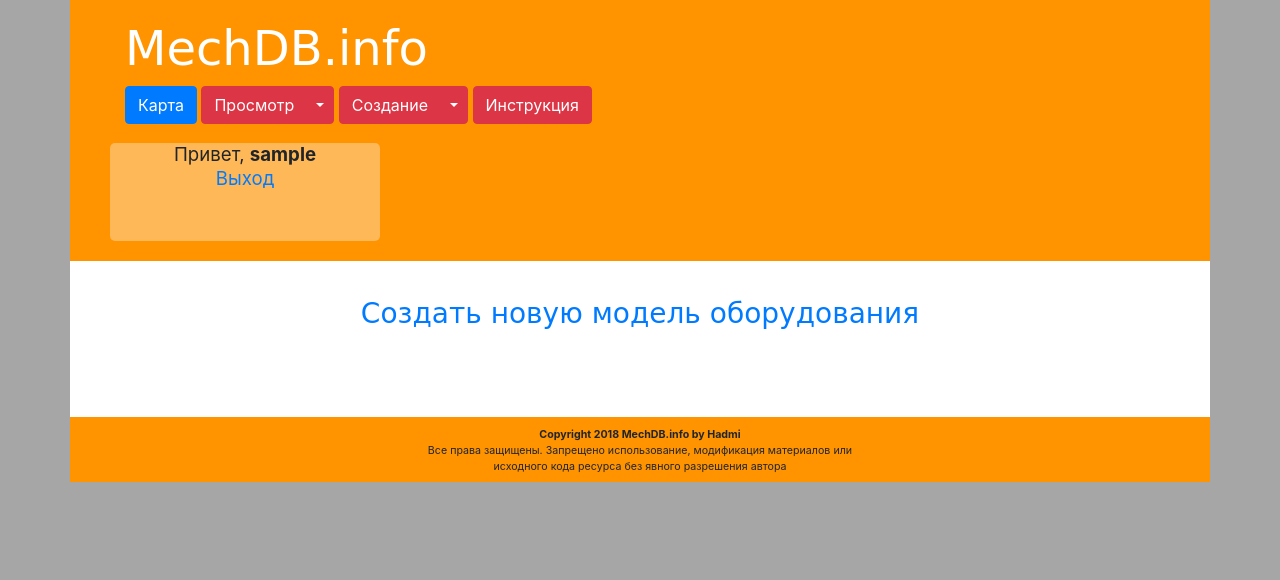
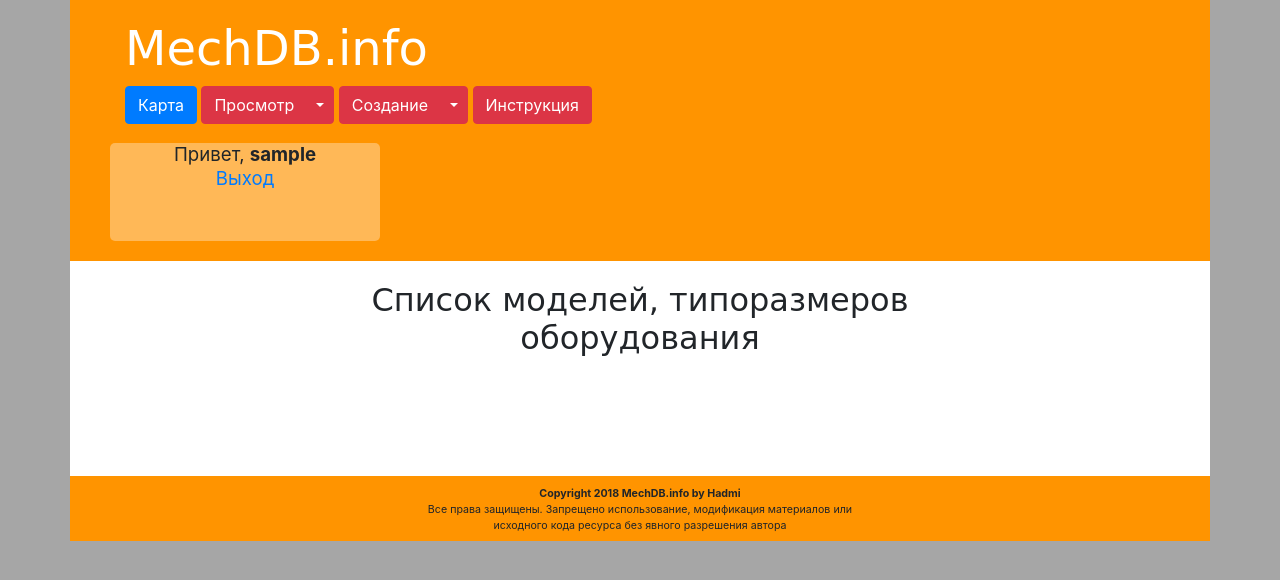
Before and after one commit to hadmiru/mechdb, a Django app: a page that uses mechdb_core/templates/mechdb_core/sizename_list.html in a window 1280 px wide. Shown: the top 580 px of the page. Run offline with Django 3.2, Linux system fonts and the light colour scheme; the visitor is signed in with stand-in values (Sample User, id 1); data that the repository does not hold is empty; some libraries are stand-ins or nearby versions; some web fonts are replaced.

Commit message:
Подкорректирована вёрстка шаблонов Первая релизная версия, переход на mysql

```diff
--- a/mechdb_core/templates/mechdb_core/action_detail.html
+++ b/mechdb_core/templates/mechdb_core/action_detail.html
@@ -1,6 +1,8 @@
 {% extends 'mechdb_core/base.html' %}
 
 {% block content %}
+      <div class="col-md-8 col-centered">
+      <center><h2>Ремонтное воздействие</h2></center>
       <p>Воздействие: <b>{{action}}</b>
       <a href="{% url 'action_edit' pk=action.pk %}">ред.</a><br>
       Оборудование: {{action.used_in_equipment}}
@@ -13,4 +15,5 @@
         <li>Описание воздействия: {{action.description}}</li>
         <li>Плановое?: {{action.scheduled}}</li>
       </ul>
+      <div>
 {% endblock %}
--- a/mechdb_core/templates/mechdb_core/action_list.html
+++ b/mechdb_core/templates/mechdb_core/action_list.html
@@ -1,8 +1,9 @@
 {% extends 'mechdb_core/base.html' %}
 
 {% block content %}
-  <p><h3><center><a href="{% url 'action_new' %}">Добавить новое воздействие</a></center></h3></p>
-  <p><b>Последние воздействия:</b></p>
+  <div class="col-md-10 col-centered">
+  <center><h1>Последние ремонтные воздействия</h1></center>
+  <br>
   <ul>
     {% for i in actions %}
       <li>
@@ -10,4 +11,5 @@
       </li>
     {% endfor %}
   </ul>
+  </div>
 {% endblock %}
--- a/mechdb_core/templates/mechdb_core/container_detail.html
+++ b/mechdb_core/templates/mechdb_core/container_detail.html
@@ -1,7 +1,9 @@
 {% extends 'mechdb_core/base.html' %}
 
 {% block content %}
-      <h2>Контейнер: {{container.title}}</h2><a href="{% url 'container_edit' pk=container.pk %}">редактировать</a><br><br>
+      <div class="col-md-8 col-centered">
+      <center><h2>Контейнер: {{container.title}}</h2>
+      <a href="{% url 'container_edit' pk=container.pk %}">редактировать</a><br><br></center>
       <ul>
         <li>Создатель контейнера: {{container.owner}}</li>
         <li>Время создания контейнера: {{container.created_date}}</li>
@@ -16,4 +18,5 @@
       {{ i|safe }}
       {% endfor %}
       </UL>
+    </div>
 {% endblock %}
--- a/mechdb_core/templates/mechdb_core/equipment_detail.html
+++ b/mechdb_core/templates/mechdb_core/equipment_detail.html
@@ -1,7 +1,9 @@
 {% extends 'mechdb_core/base.html' %}
 
 {% block content %}
-      <p><b>{{equipment.sizename.title}} № {{equipment.serial_number}}</b><br></p>
+<div class="col-md-8 col-centered">
+        <h4>Карточка оборудования<br>
+          {{equipment.sizename.title}} № {{equipment.serial_number}}</h4>
 
         <div class="btn-group">
           <button type="button" class="btn btn-warning">Действия</button>
@@ -151,5 +153,5 @@
         {{ i.type.title }} {{ i.new_container.title }}<br>
         </a>
       {% endfor %}
-
+</div>
 {% endblock %}
--- a/mechdb_core/templates/mechdb_core/equipment_list.html
+++ b/mechdb_core/templates/mechdb_core/equipment_list.html
@@ -1,7 +1,8 @@
 {% extends 'mechdb_core/base.html' %}
 
 {% block content %}
-  <p><h3><center><a href="{% url 'equipment_new' %}">Создать новое оборудование</a></center></h3></p>
+<div class="col-md-8 col-centered">
+  <center><h2>Список оборудования</h2></center>
   <ul>
     {% for i in equipments %}
       <li>
@@ -9,4 +10,5 @@
       </li>
     {% endfor %}
   </ul>
+</div>
 {% endblock %}
--- a/mechdb_core/templates/mechdb_core/equipment_remove.html
+++ b/mechdb_core/templates/mechdb_core/equipment_remove.html
@@ -1,6 +1,7 @@
 {% extends 'mechdb_core/base.html' %}
 
 {% block content %}
+    <div class="col-md-8 col-centered">
       <center><h2><font color=red>ВНИМАНИЕ</font></h2></center>
       Вы собираетесь удалить оборудование <b class="equipmenthref">{{ equipment }}</b><br>
       При удалении оборудования вы <font color=red>НАВСЕГДА</font> потеряете:<br><br>
@@ -19,5 +20,6 @@
         <input type="hidden" name="confirmed" value="confirmed">
         <p align=center><input class="btn btn-info" type="submit" value="Я передумал" formaction="{% url 'equipment_detail' pk=equipment.pk %}">  <input class="btn btn-danger" type="submit" value="Я понимаю последствия. Продолжить"></p>
       </form>
+    </div>
 
 {% endblock %}
--- a/mechdb_core/templates/mechdb_core/sizename_detail.html
+++ b/mechdb_core/templates/mechdb_core/sizename_detail.html
@@ -1,6 +1,8 @@
 {% extends 'mechdb_core/base.html' %}
 
 {% block content %}
+      <div class="col-md-8 col-centered">
+      <h2>Модель оборудования</h2>
       <h2>{{sizename.title}}</h2>
 
       <a href="{% url 'sizename_edit' pk=sizename.pk %}">редактировать</a><br><br>
@@ -30,4 +32,5 @@
       {% else %}
           <p>Отсутствует</p>
       {% endif %}
+    </div>
 {% endblock %}
--- a/mechdb_core/templates/mechdb_core/sizename_edit.html
+++ b/mechdb_core/templates/mechdb_core/sizename_edit.html
@@ -1,12 +1,12 @@
 {% extends 'mechdb_core/base.html' %}
 
 {% block content %}
+    <div class="col-md-8 col-centered">
       <center><h1>Создание модели оборудования</h1></center>
-      <div class="formsdiv">
       <form method="POST" class="post-form">{% csrf_token %}
           {{ form.as_p }}
           <button type="submit" class="save btn btn-default">Сохранить</button>
       </form>
-      </div>
+    </div>
 
 {% endblock %}
--- a/mechdb_core/templates/mechdb_core/sizename_list.html
+++ b/mechdb_core/templates/mechdb_core/sizename_list.html
@@ -1,11 +1,9 @@
 {% extends 'mechdb_core/base.html' %}
 
 {% block content %}
-<div class="col-md-2">
-</div>
-<div class="col-md-8">
-
-  <p><h3><center><a href="{% url 'sizename_new' %}">Создать новую модель оборудования</a></center></h3></p>
+<div class="col-md-8 col-centered">
+  <center><h2>Список моделей, типоразмеров оборудования</h2></center>
+  <br>
   <ul>
     {% for i in sizenames %}
       <li>
```
